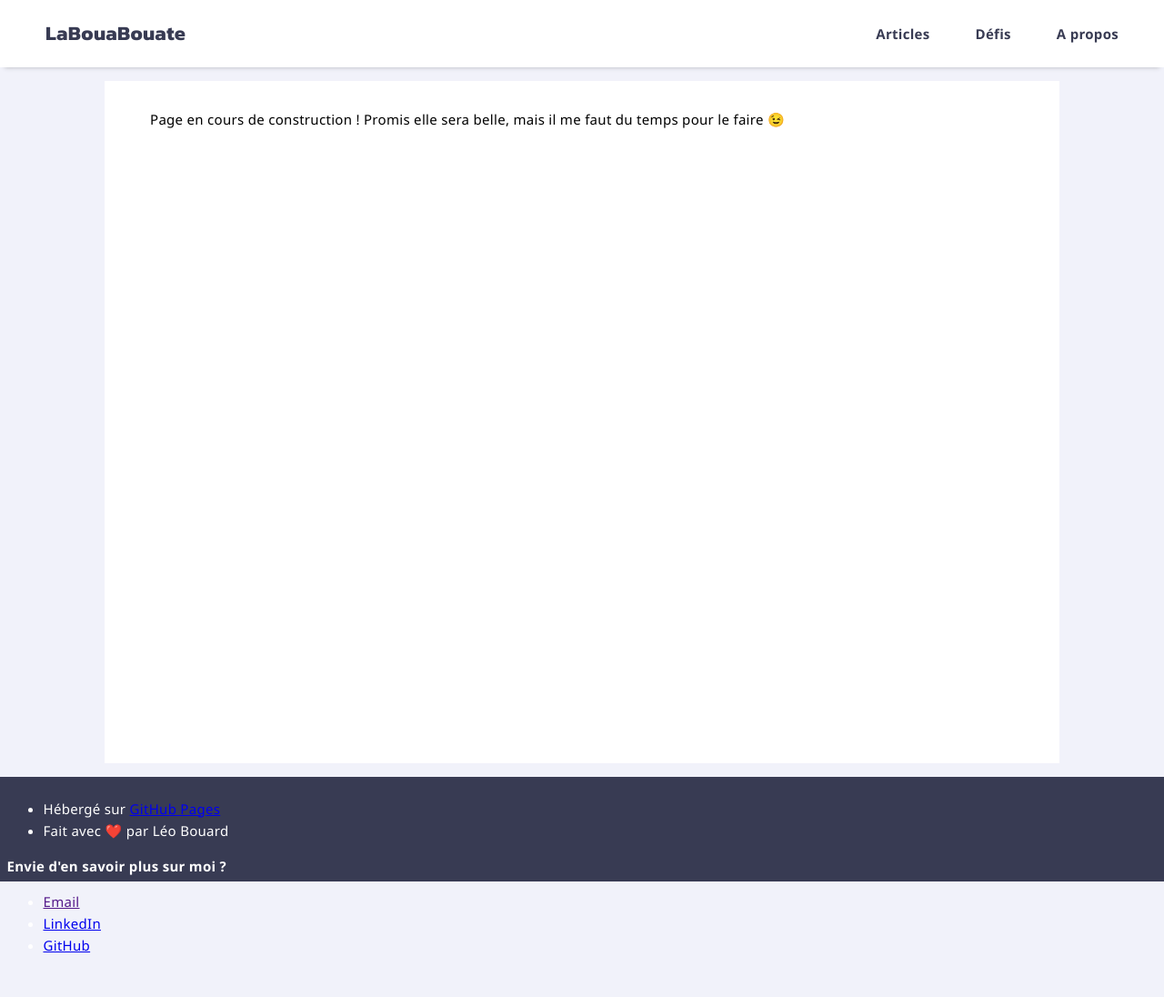
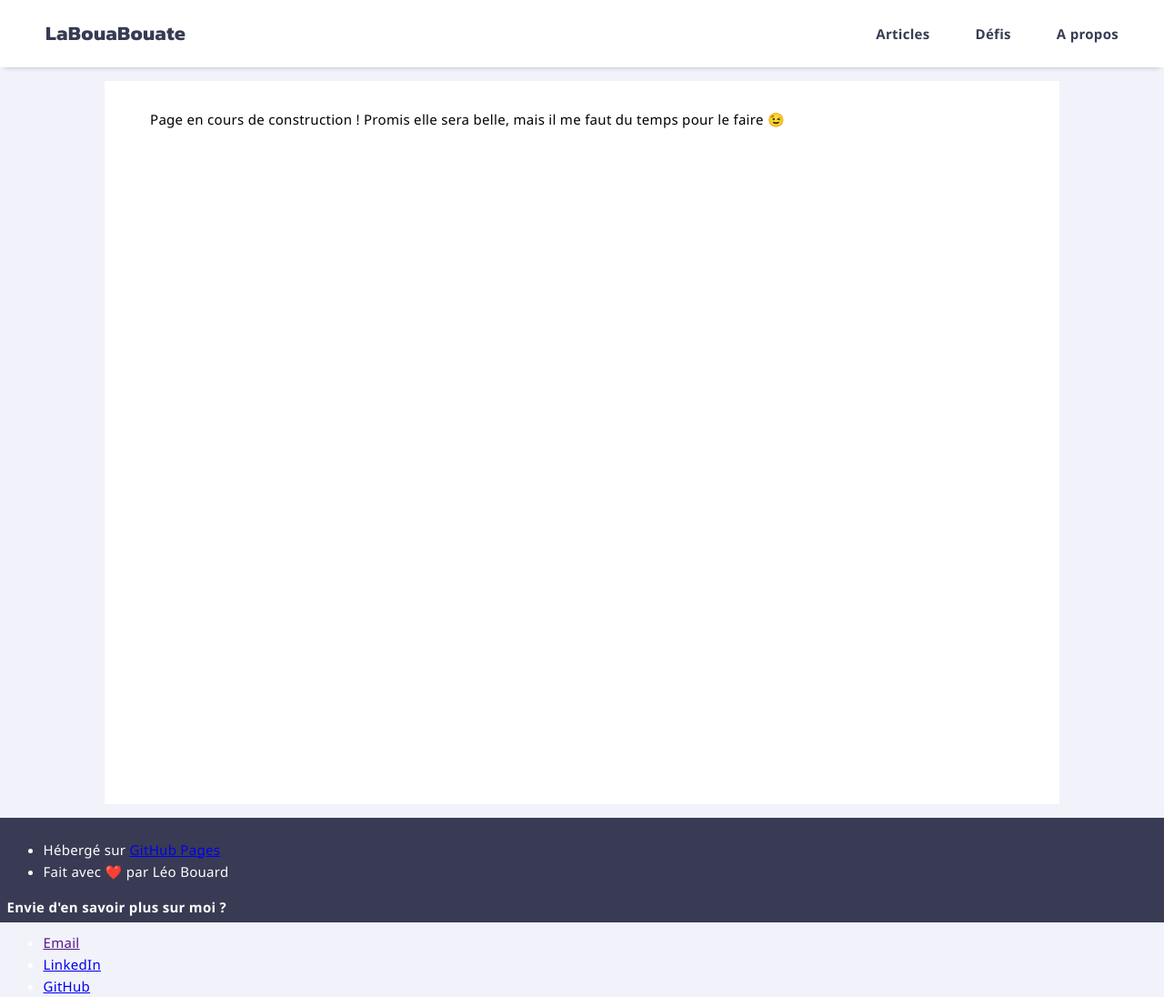
Before and after one commit to leobouard/leobouard.github.io, a Jekyll site: the page built from index.md, in a window 1280 px wide. Shown: the whole page at 91% size. Built offline with Jekyll 4.4.1, drawn with Linux system fonts in a browser that asks for light colours; our own code applies the rules of GitHub Pages for plain Markdown files; before the commit the page ends 1051 px from its top, so only the background shows below that.

Commit message:
Update style.scss

```diff
--- a/assets/css/style.scss
+++ b/assets/css/style.scss
@@ -72,7 +72,7 @@ nav a:first-child {
 /* --- CONTENT --- */
 
 section {
-    min-height: 80%;
+    min-height: 85%;
     background-color: #fff;
     padding-top: 15px;
     padding-bottom: 15px;
```
